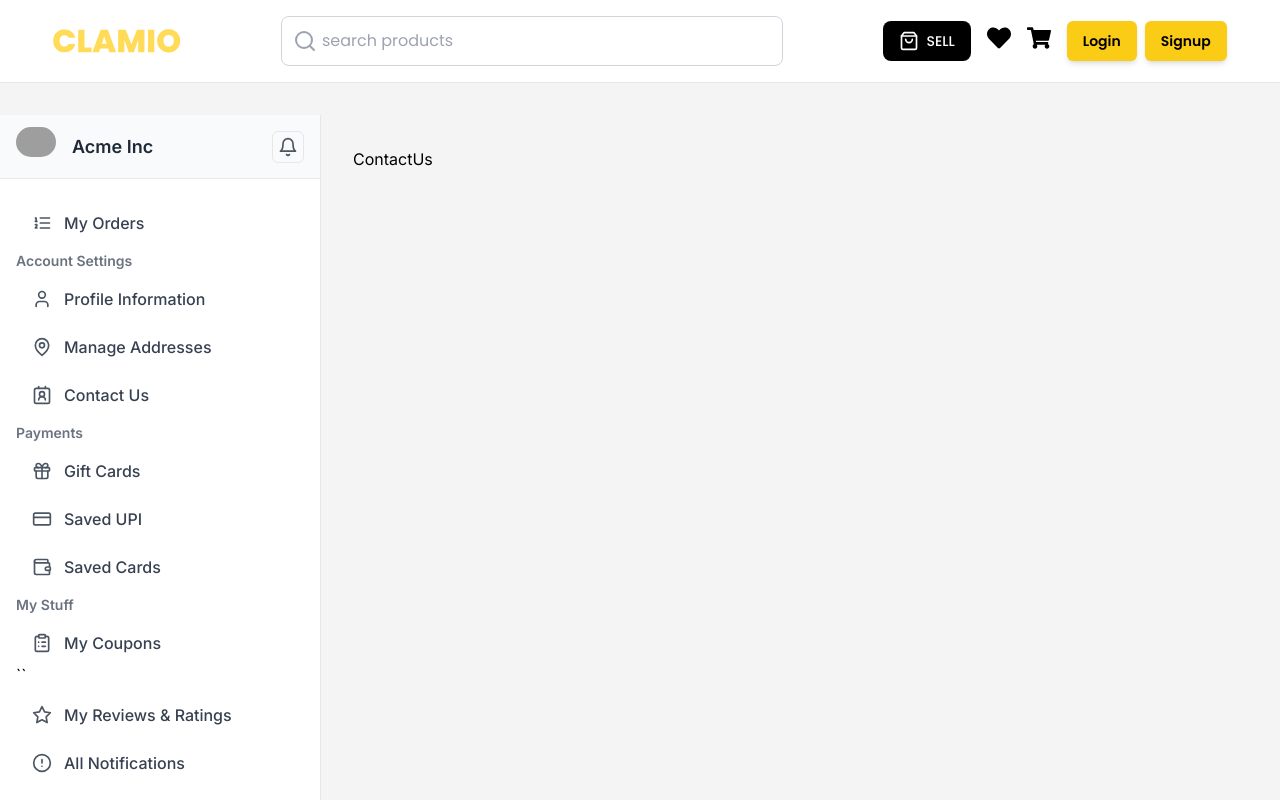
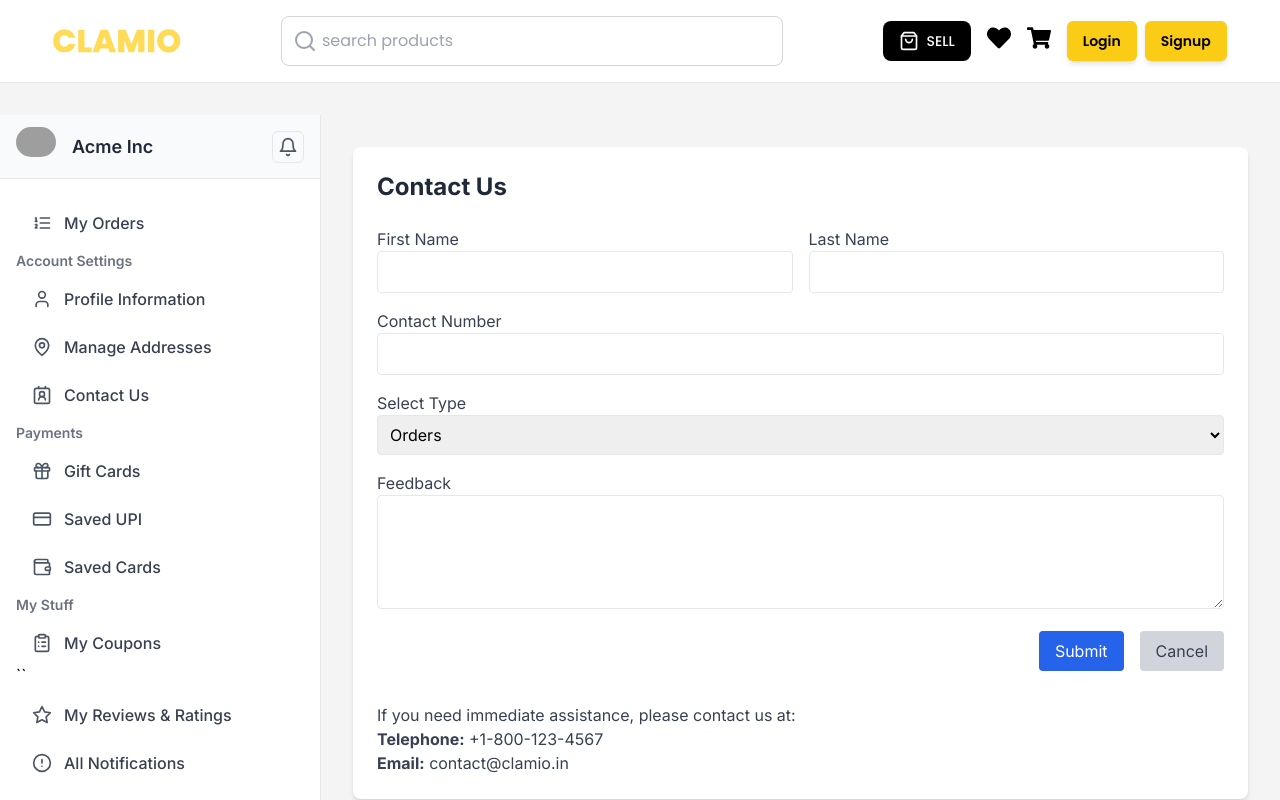
Before and after one commit to Tirthankar03/clamio-nextjs, a Next.js app: page /your_account/contact-us in a window 1280 px wide. Shown: the top 800 px of the page. Built offline with nearby package versions, Linux system fonts and the light colour scheme; grey boxes are pictures that could not be loaded; what tailwindcss-debug-screens would draw is missing.

Commit message:
conatct us page initialized

```diff
--- a/app/your_account/contact-us/page.tsx
+++ b/app/your_account/contact-us/page.tsx
@@ -1,9 +1,11 @@
 import React from 'react'
-
-const ContactUs = () => {
+import ContactUs from '@/components/your-account/contact-us/contact'
+const contact = () => {
     return (
-        <div>ContactUs</div>
+        <div>
+            <ContactUs />
+        </div>
     )
 }
 
-export default ContactUs
+export default contact;
--- /dev/null
+++ b/components/your-account/contact-us/contact.tsx
@@ -0,0 +1,110 @@
+'use client';
+import React from 'react';
+import { useForm } from 'react-hook-form';
+import { zodResolver } from '@hookform/resolvers/zod';
+import * as z from 'zod';
+
+const schema = z.object({
+    firstName: z.string().nonempty('First name is required'),
+    lastName: z.string().nonempty('Last name is required'),
+    contactNumber: z.string().min(10, 'Contact number must be at least 10 digits').max(15, 'Contact number must be at most 15 digits'),
+    queryType: z.enum(['Orders', 'Payments', 'Delivery']),
+    feedback: z.string().nonempty('Feedback is required'),
+});
+
+type ContactFormInputs = z.infer<typeof schema>;
+
+const ContactUs: React.FC = () => {
+    const { register, handleSubmit, reset, formState: { errors } } = useForm<ContactFormInputs>({
+        resolver: zodResolver(schema),
+    });
+
+    const onSubmit = (data: ContactFormInputs) => {
+        console.log(data);
+        reset();
+    };
+
+    const handleCancel = () => {
+        reset();
+    };
+
+    return (
+        <div className="max-w-4xl mx-auto bg-white p-6 rounded-lg shadow-md">
+            <h1 className="text-2xl font-bold mb-6 text-gray-800">Contact Us</h1>
+            <form onSubmit={handleSubmit(onSubmit)} className="space-y-4">
+                <div className="grid grid-cols-1 md:grid-cols-2 gap-4">
+                    <div>
+                        <label className="block text-gray-700">First Name</label>
+                        <input
+                            type="text"
+                            {...register('firstName')}
+                            className="w-full p-2 border rounded focus:outline-none focus:ring focus:border-blue-300"
+                        />
+                        {errors.firstName && <p className="text-red-600">{errors.firstName.message}</p>}
+                    </div>
+                    <div>
+                        <label className="block text-gray-700">Last Name</label>
+                        <input
+                            type="text"
+                            {...register('lastName')}
+                            className="w-full p-2 border rounded focus:outline-none focus:ring focus:border-blue-300"
+                        />
+                        {errors.lastName && <p className="text-red-600">{errors.lastName.message}</p>}
+                    </div>
+                </div>
+                <div>
+                    <label className="block text-gray-700">Contact Number</label>
+                    <input
+                        type="text"
+                        {...register('contactNumber')}
+                        className="w-full p-2 border rounded focus:outline-none focus:ring focus:border-blue-300"
+                    />
+                    {errors.contactNumber && <p className="text-red-600">{errors.contactNumber.message}</p>}
+                </div>
+                <div>
+                    <label className="block text-gray-700">Select Type</label>
+                    <select
+                        {...register('queryType')}
+                        className="w-full p-2 border rounded focus:outline-none focus:ring focus:border-blue-300"
+                    >
+                        <option value="Orders">Orders</option>
+                        <option value="Payments">Payments</option>
+                        <option value="Delivery">Delivery</option>
+                    </select>
+                    {errors.queryType && <p className="text-red-600">{errors.queryType.message}</p>}
+                </div>
+                <div>
+                    <label className="block text-gray-700">Feedback</label>
+                    <textarea
+                        {...register('feedback')}
+                        rows={4}
+                        className="w-full p-2 border rounded focus:outline-none focus:ring focus:border-blue-300"
+                    />
+                    {errors.feedback && <p className="text-red-600">{errors.feedback.message}</p>}
+                </div>
+                <div className="flex justify-end space-x-4">
+                    <button
+                        type="submit"
+                        className="bg-blue-600 text-white px-4 py-2 rounded hover:bg-blue-700"
+                    >
+                        Submit
+                    </button>
+                    <button
+                        type="button"
+                        onClick={handleCancel}
+                        className="bg-gray-300 text-gray-700 px-4 py-2 rounded hover:bg-gray-400"
+                    >
+                        Cancel
+                    </button>
+                </div>
+            </form>
+            <div className="mt-8 text-gray-700">
+                <p>If you need immediate assistance, please contact us at:</p>
+                <p><strong>Telephone:</strong> +1-800-123-4567</p>
+                <p><strong>Email:</strong> contact@clamio.in</p>
+            </div>
+        </div>
+    );
+};
+
+export default ContactUs;
```
